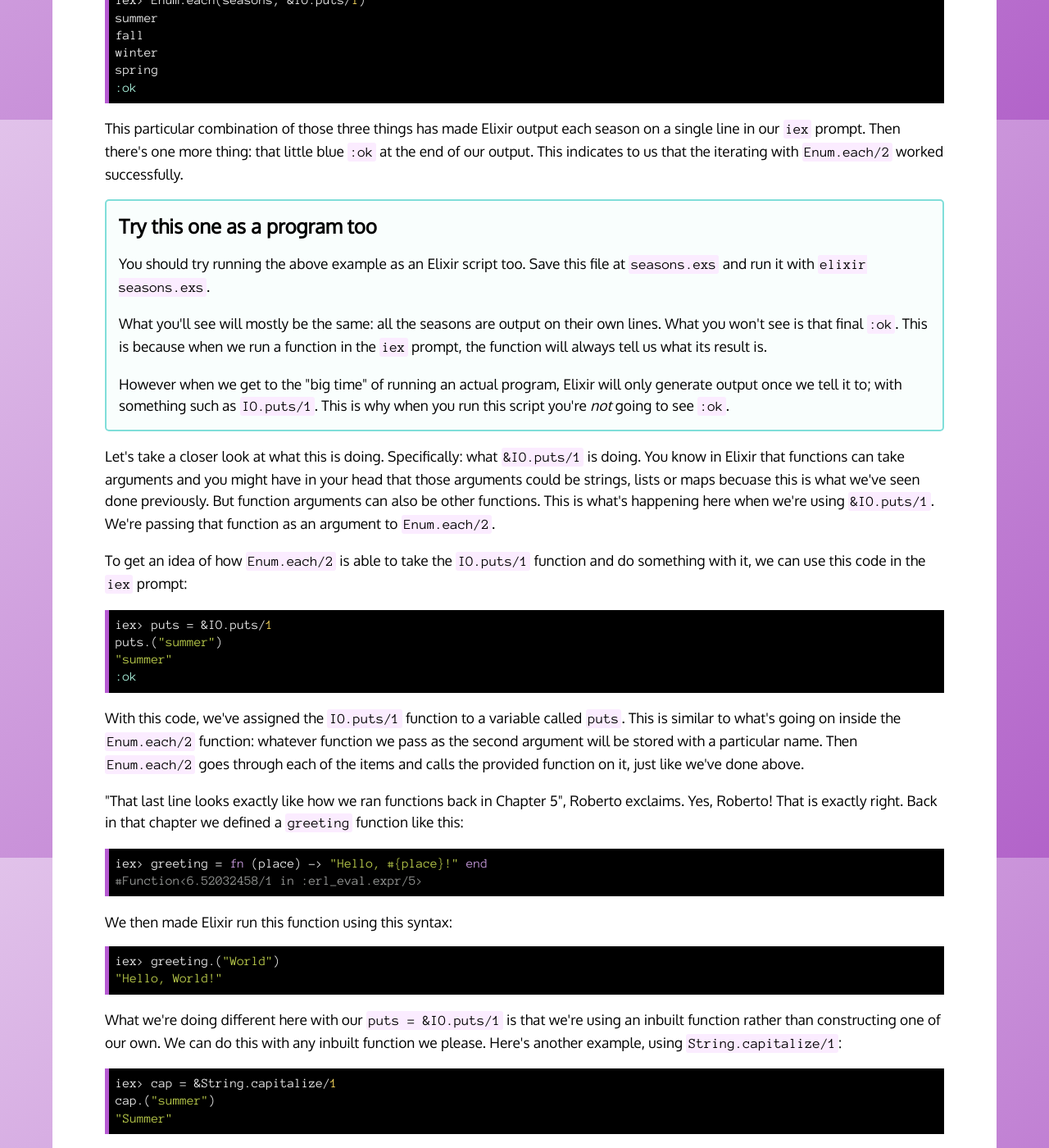
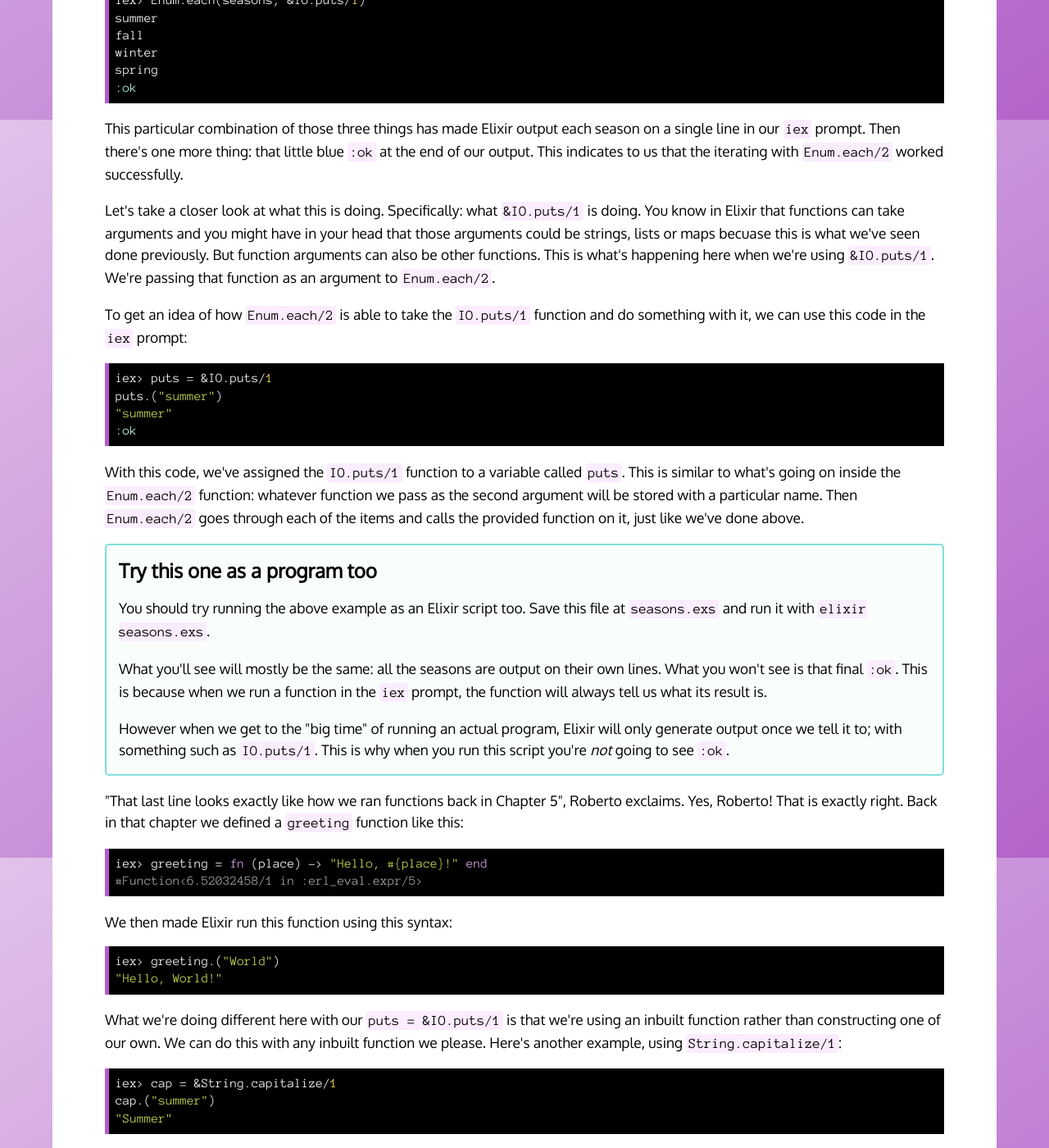
Before and after one commit to radar/joyofelixir, a Jekyll site: the page built from 9-lists/index.html, in a window 1280 px wide and 1400 px high, scrolled down 4354 px. Shown: the whole window at 82% size. Built offline with Jekyll 4.4.1, drawn with Linux system fonts in a browser that asks for light colours.

Commit message:
Re-order aside in Chapter 9 for better reading flow

```diff
--- a/_includes/ch/9.html
+++ b/_includes/ch/9.html
@@ -224,22 +224,6 @@ spring
     This particular combination of those three things has made Elixir output each season on a single line in our <code>iex</code> prompt. Then there's one more thing: that little blue <code>:ok</code> at the end of our output. This indicates to us that the iterating with <code>Enum.each/2</code> worked successfully.
   </p>
 
-  <aside>
-    <header>Try this one as a program too</header>
-
-    <p>
-      You should try running the above example as an Elixir script too. Save this file at <code>seasons.exs</code> and run it with <code>elixir seasons.exs</code>.
-    </p>
-
-    <p>
-      What you'll see will mostly be the same: all the seasons are output on their own lines. What you won't see is that final <code>:ok</code>. This is because when we run a function in the <code>iex</code> prompt, the function will always tell us what its result is.
-    </p>
-
-    <p>
-      However when we get to the "big time" of running an actual program, Elixir will only generate output once we tell it to; with something such as <code>IO.puts/1</code>. This is why when you run this script you're <em>not</em> going to see <code>:ok</code>.
-    </p>
-  </aside>
-
   <p>
     Let's take a closer look at what this is doing. Specifically: what <code>&amp;IO.puts/1</code> is doing. You know in Elixir that functions can take arguments and you might have in your head that those arguments could be strings, lists or maps becuase this is what we've seen done previously. But function arguments can also be other functions. This is what's happening here when we're using <code>&amp;IO.puts/1</code>. We're passing that function as an argument to <code>Enum.each/2</code>.
   </p>
@@ -257,6 +241,24 @@ puts.("summer")
   <p>
     With this code, we've assigned the <code>IO.puts/1</code> function to a variable called <code>puts</code>. This is similar to what's going on inside the <code>Enum.each/2</code> function: whatever function we pass as the second argument will be stored with a particular name. Then <code>Enum.each/2</code> goes through each of the items and calls the provided function on it, just like we've done above.
   </p>
+
+
+
+  <aside>
+    <header>Try this one as a program too</header>
+
+    <p>
+      You should try running the above example as an Elixir script too. Save this file at <code>seasons.exs</code> and run it with <code>elixir seasons.exs</code>.
+    </p>
+
+    <p>
+      What you'll see will mostly be the same: all the seasons are output on their own lines. What you won't see is that final <code>:ok</code>. This is because when we run a function in the <code>iex</code> prompt, the function will always tell us what its result is.
+    </p>
+
+    <p>
+      However when we get to the "big time" of running an actual program, Elixir will only generate output once we tell it to; with something such as <code>IO.puts/1</code>. This is why when you run this script you're <em>not</em> going to see <code>:ok</code>.
+    </p>
+  </aside>
 
   <p>
     "That last line looks exactly like how we ran functions back in Chapter 5", Roberto exclaims. Yes, Roberto! That is exactly right. Back in that chapter we defined a <code>greeting</code> function like this:
```
